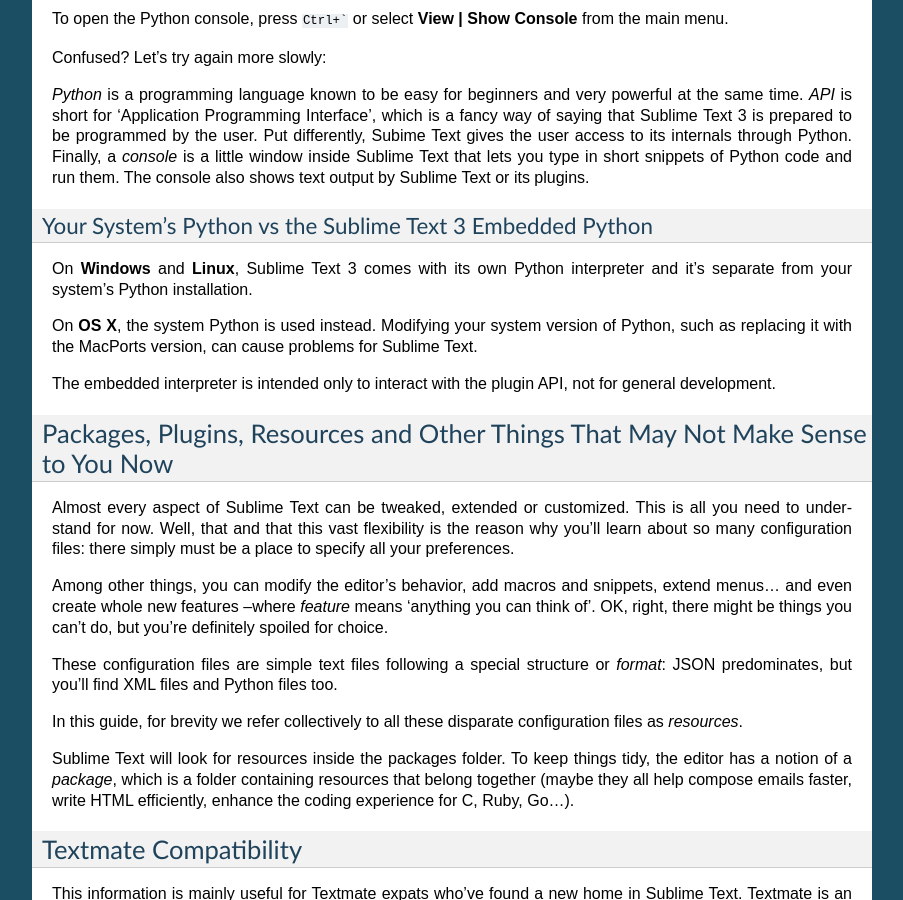
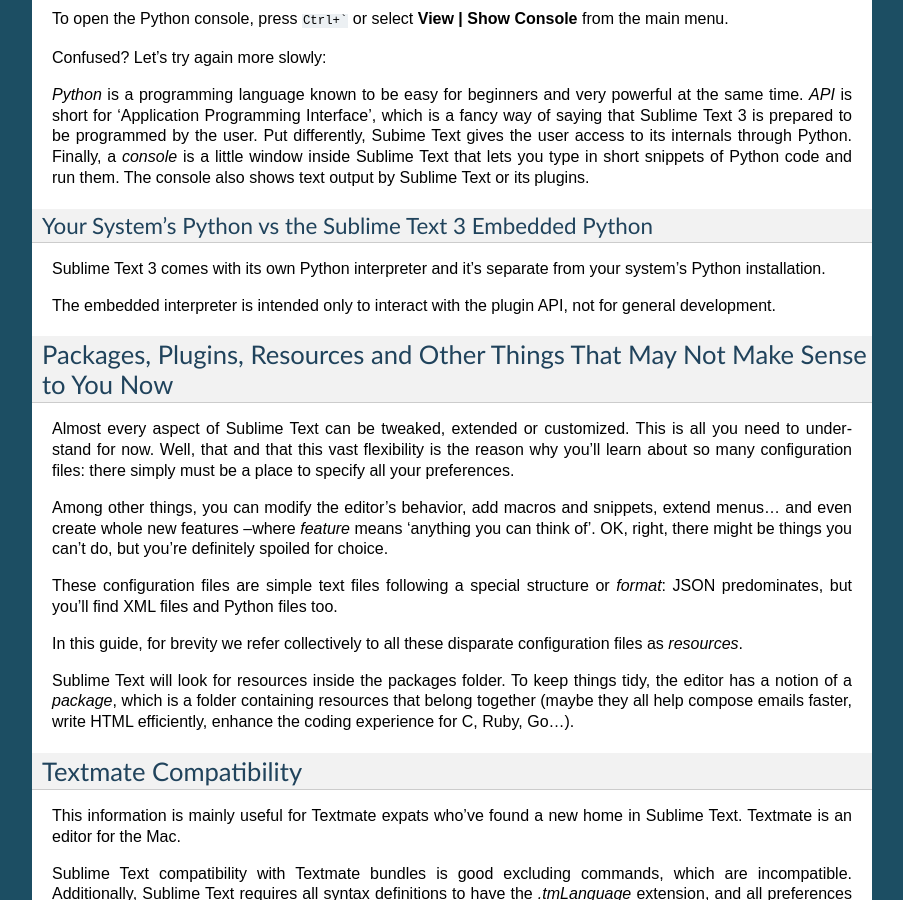
Before and after one commit to guillermooo/sublime-undocs, a Sphinx documentation site: the page built from source/basic_concepts.rst, in a window 1280 px wide and 900 px high, scrolled down 1559 px. Shown: the whole window, without its empty margins (198-1101 px from the left). Built offline with Sphinx 7.4.7, drawn with Linux system fonts in a browser that asks for light colours.

Commit message:
fix info about interpreters for ST3

```diff
--- a/source/basic_concepts.rst
+++ b/source/basic_concepts.rst
@@ -115,13 +115,8 @@
 Your System's Python vs the Sublime Text 3 Embedded Python
 ^^^^^^^^^^^^^^^^^^^^^^^^^^^^^^^^^^^^^^^^^^^^^^^^^^^^^^^^^^
 
-.. XXX Double check this
-On **Windows** and **Linux**, Sublime Text 3 comes with its own Python
-interpreter and it's separate from your system's Python installation.
-
-On **OS X**, the system Python is used instead. Modifying your system version
-of Python, such as replacing it with the MacPorts version, can cause problems
-for Sublime Text.
+Sublime Text 3 comes with its own Python interpreter and it's separate from
+your system's Python installation.
 
 The embedded interpreter is intended only to interact with the plugin API, not
 for general development.
```
